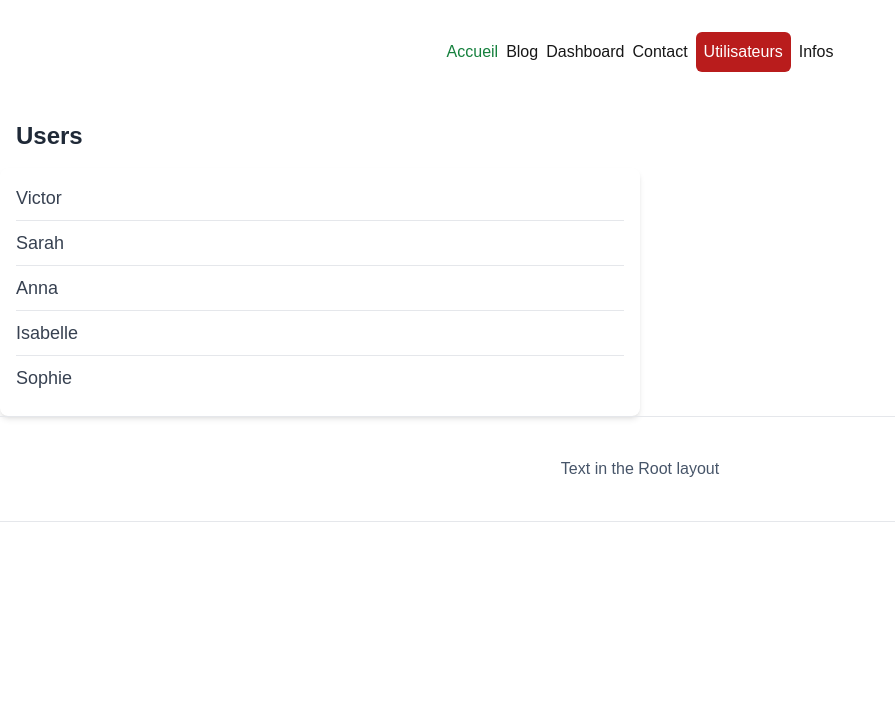
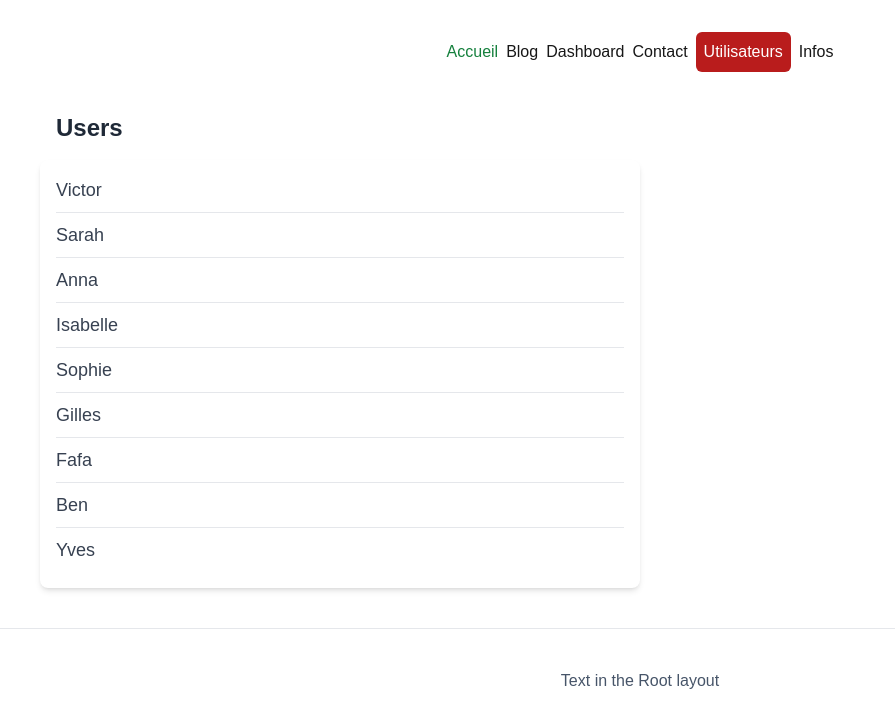
Before and after one commit to yves40/NEXTJS, a Next.js app in the folder 1.app-router/: page /users in a window 1280 px wide. Shown: the top 728 px of the page, without its empty margins (0-895 px from the left). Built offline with nearby package versions, Linux system fonts and the light colour scheme.

Commit message:
Go to next major section, composants et manipulation des données

```diff
--- a/1.app-router/src/app/(mainapp)/users/page.jsx
+++ b/1.app-router/src/app/(mainapp)/users/page.jsx
@@ -4,13 +4,13 @@ async function page() {
 
   const users = await new Promise( resolve => {
     setTimeout(() => {
-      resolve([ 'Victor', 'Sarah', 'Anna', 'Isabelle', 'Sophie'])
+      resolve([ 'Victor', 'Sarah', 'Anna', 'Isabelle', 'Sophie', 'Gilles', 'Fafa', 'Ben', 'Yves'])
     }, 2000);
   })
 
 
   return (
-    <main className=' mt-12'>
+    <main className='mx-10 my-10'>
       <p className=" text-2xl font-semibold text-gray-800 mb-4 mx-4">Users</p>
       <ul className=' bg-white shadow-md rounded-lg w-1/2 p-4 space-y-2'>
           {users.map( (user, index ) =>
```
